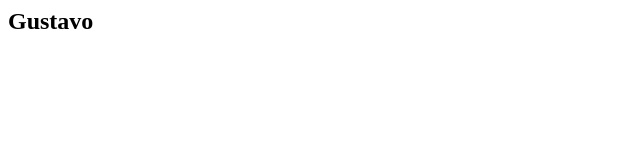
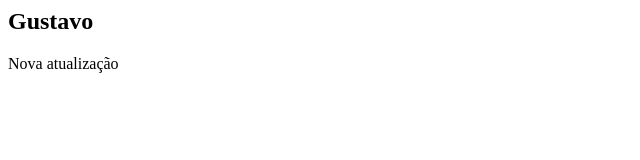
Before and after one commit to agmktprime/gustavo_prime, a plain HTML site: page index.html in a window 1280 px wide. Shown: the whole page, without its empty margins (0-640 px from the left). Drawn offline with Linux system fonts and the light colour scheme.

Commit message:
Nova atu

```diff
--- a/index.html
+++ b/index.html
@@ -1 +1,2 @@
 <h2>Gustavo</h2>
+<p>Nova atualização</p>
```
